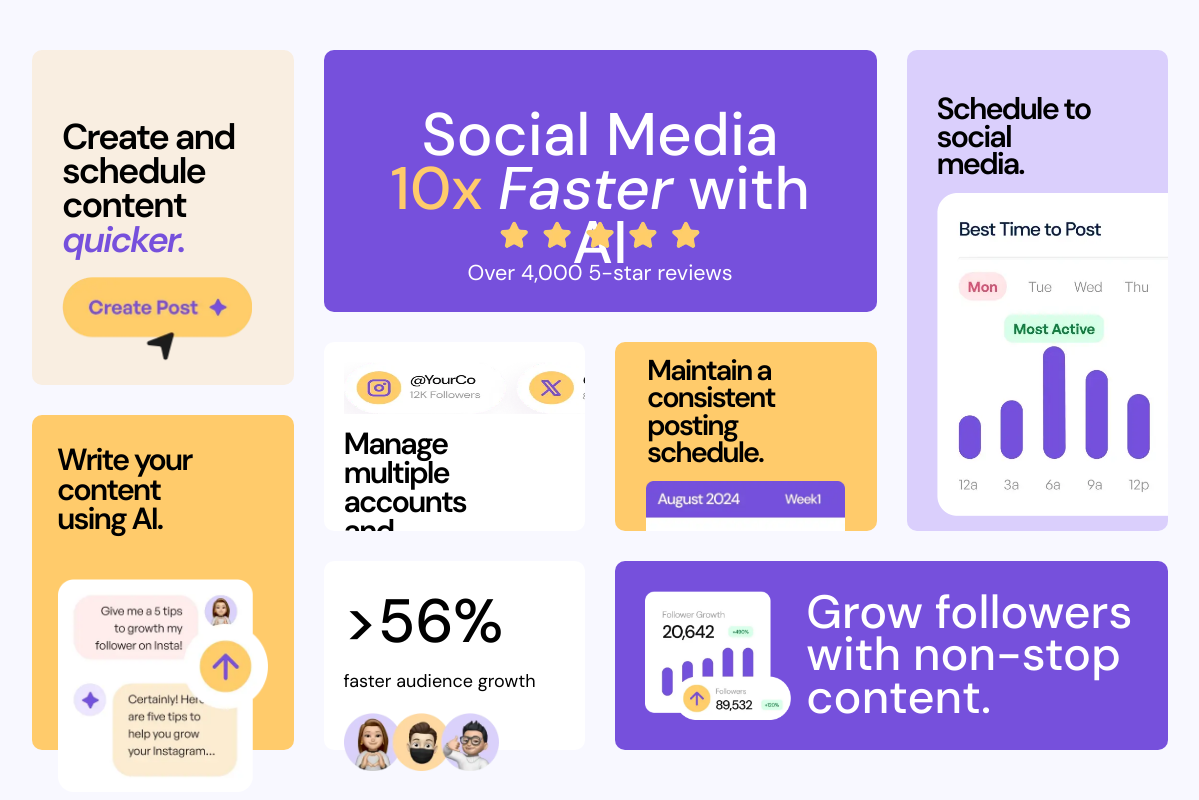
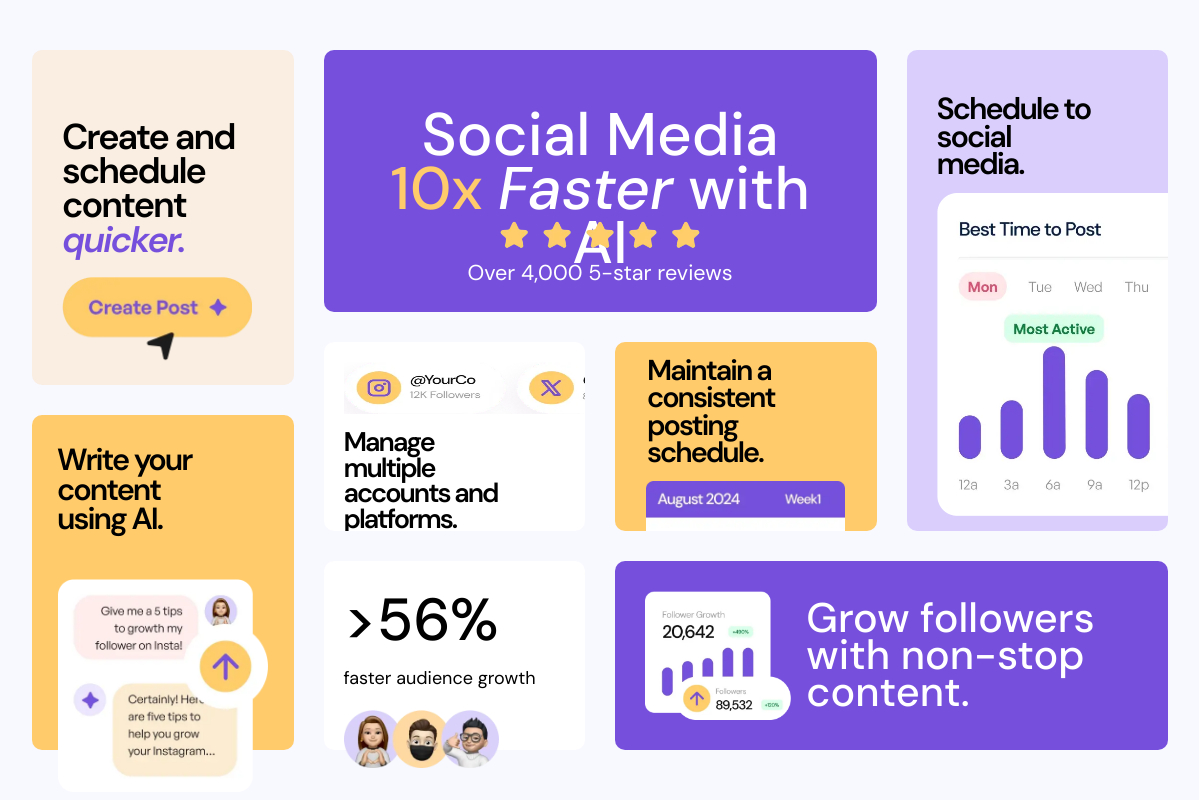
Before and after one commit to Johng117/bento-grid, a plain HTML site: page index.html in a window 1536 px wide. Shown: the whole page, without its empty margins (168-1367 px from the left). Drawn offline with Linux system fonts and the light colour scheme.

Commit message:
tweaking typography

```diff
--- a/styles.css
+++ b/styles.css
@@ -19,7 +19,7 @@ body {
   height: 100vh;
   width: 100vw;
   margin: 0;
-  background: var(--black);
+  background: #f8f8ff;
   font-size: 18px;
   font-family: "DM Sans", sans-serif;
   font-optical-sizing: auto;
@@ -230,11 +230,11 @@ body {
 
 @media only screen and (min-width: 768px) {
   .main-container {
-    width: 750px;
+    width: 700px;
     display: grid;
     padding: 40px;
     grid-template-columns: 1fr 1fr;
-    grid-template-rows: repeat(12, 130px);
+    grid-template-rows: repeat(12, 100px);
     gap: 20px;
   }
 
@@ -332,10 +332,10 @@ body {
     & .item-2-text {
       line-height: 95%;
       margin: .5rem 0;
-      font-size: 1.7rem;
+      font-size: 1.5rem;
       font-weight: 600;
       letter-spacing: -2px;
-      padding-right: 50px
+      padding-right: 60px
     }
   }
 
@@ -401,7 +401,7 @@ body {
 
     & .item-5-text {
       color: var(--white);
-      font-size: 2.6rem;
+      font-size: 2.3rem;
       font-weight: 500;
       line-height: 90%;
       margin: auto 0;
@@ -415,7 +415,7 @@ body {
 
     & .item-6-text {
       margin: 0;
-      font-size: 3.4rem;
+      font-size: 3.3rem;
       font-weight: 500;
     }
 
```
